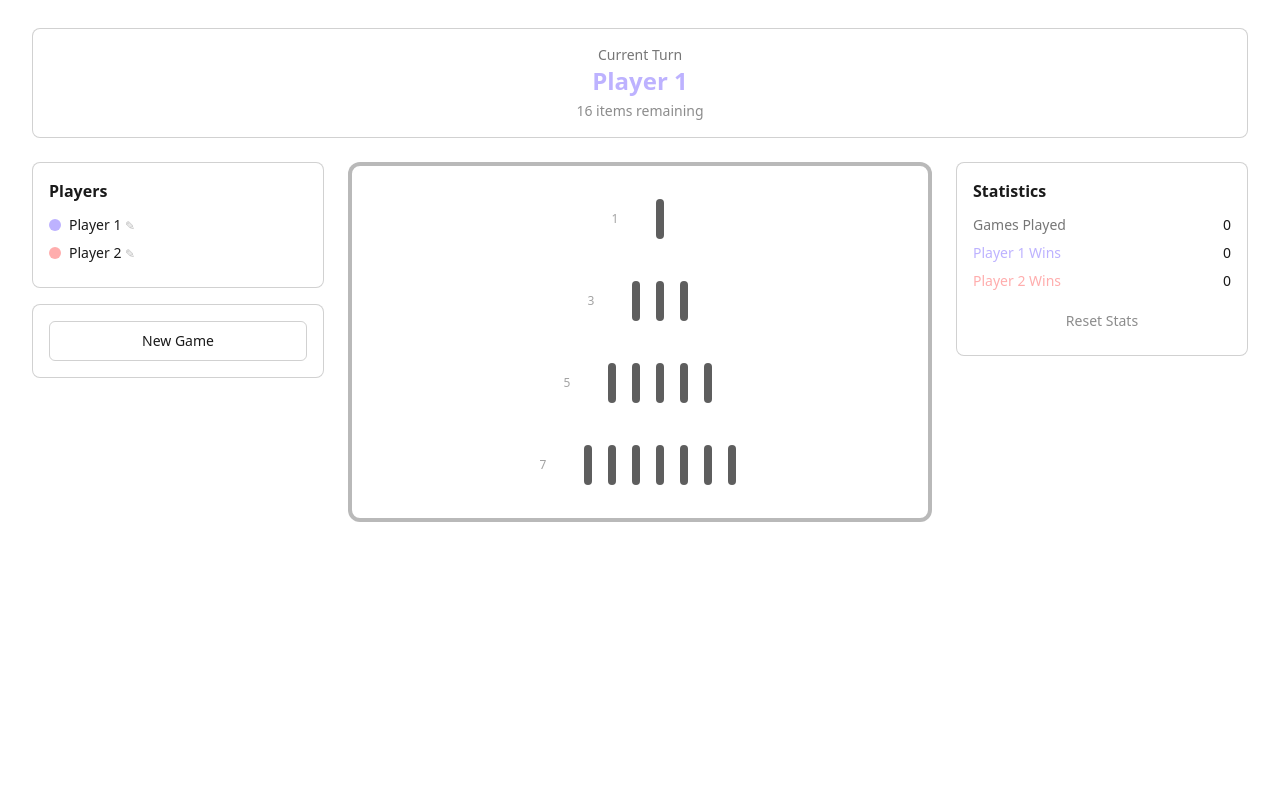
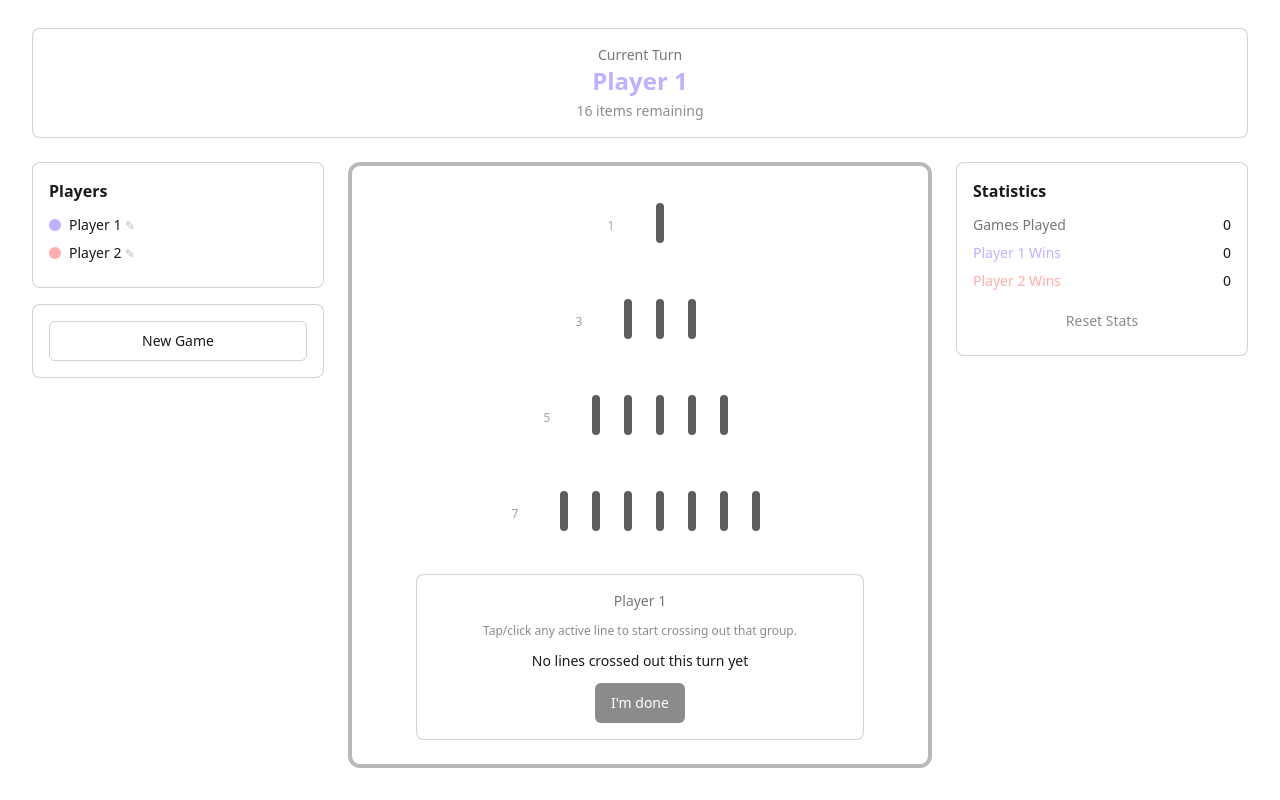
Before and after one commit to bzadeh9/pen-and-paper-games, a Next.js app in the folder apps/web/: page /games/nim in a window 1280 px wide. Shown: the part 863-1663 px from the top of the page. Before the commit the page ends 1417 px from the top, so only its background shows below. Built offline with nearby package versions, Linux system fonts and the light colour scheme.

Commit message:
Update Nim board for interactive crossing and turn completion
Agent-Logs-Url: https://github.com/bzadeh9/pen-and-paper-games/sessions/73364c4d-4737-4a0b-b8ea-6035fd0ad5c9

Co-authored-by: bzadeh9 <231005142+bzadeh9@users.noreply.github.com>

```diff
--- a/apps/web/components/game/nim/board.tsx
+++ b/apps/web/components/game/nim/board.tsx
@@ -3,10 +3,6 @@
 import React, { useCallback, useState } from 'react';
 import type { GameState } from '@/lib/games/nim/types';
 import { Button } from '@/components/ui/button';
-import {
-  getFirstValidSegmentStart,
-  getValidSegmentStarts,
-} from '@/lib/games/nim/segments';
 
 interface BoardProps {
   gameState: GameState;
@@ -21,93 +17,94 @@ const LINE_FOCUS_CLASSES =
   'focus-visible:outline-none focus-visible:ring-2 focus-visible:ring-foreground/50 focus-visible:ring-offset-1';
 
 export function Board({ gameState, onMove, player1Name, player2Name }: BoardProps) {
-  const [selectedRow, setSelectedRow] = useState<number | null>(null);
-  const [removeCount, setRemoveCount] = useState<number>(1);
-  const [removeStart, setRemoveStart] = useState<number>(0);
+  const [activeRow, setActiveRow] = useState<number | null>(null);
+  const [activeGroupEnd, setActiveGroupEnd] = useState<number | null>(null);
+  const [removeStart, setRemoveStart] = useState<number | null>(null);
+  const [removeCount, setRemoveCount] = useState<number>(0);
+  const [selectionBase, setSelectionBase] = useState<boolean[][] | null>(null);
 
   const isPlaying = gameState.status === 'playing';
 
-  const handleRowSelect = useCallback(
-    (rowIndex: number) => {
-      if (!isPlaying) return;
-      if (gameState.rows[rowIndex] === 0) return;
-      setSelectedRow(rowIndex);
-      const nextCount = Math.min(removeCount, gameState.rows[rowIndex]);
-      const nextStart = getFirstValidSegmentStart(gameState.rowStates[rowIndex], nextCount) ?? 0;
-      setRemoveCount(nextCount);
-      setRemoveStart(nextStart);
-    },
-    [isPlaying, gameState.rows, gameState.rowStates, removeCount]
-  );
+  const clearTurnSelection = useCallback(() => {
+    setActiveRow(null);
+    setActiveGroupEnd(null);
+    setRemoveStart(null);
+    setRemoveCount(0);
+    setSelectionBase(null);
+  }, []);
 
-  const validSegmentStarts =
-    selectedRow === null
-      ? []
-      : getValidSegmentStarts(gameState.rowStates[selectedRow], removeCount);
+  const isSelectionActive =
+    isPlaying &&
+    activeRow !== null &&
+    removeStart !== null &&
+    activeGroupEnd !== null &&
+    selectionBase === gameState.rowStates;
+  const selectedRow = isSelectionActive ? activeRow : null;
+  const selectedStart = isSelectionActive ? removeStart : null;
+  const selectedGroupEnd = isSelectionActive ? activeGroupEnd : null;
+  const selectedCount = isSelectionActive ? removeCount : 0;
 
-  const handleRemove = useCallback(() => {
-    if (!isPlaying || selectedRow === null) return;
-    const rowRemaining = gameState.rows[selectedRow];
-    if (rowRemaining <= 0) return;
-    const count = Math.min(removeCount, rowRemaining);
-    const startIndex = validSegmentStarts.includes(removeStart)
-      ? removeStart
-      : validSegmentStarts[0];
-    if (startIndex === undefined) return;
-    onMove(selectedRow, count, startIndex);
-    setSelectedRow(null);
-    setRemoveCount(1);
-    setRemoveStart(0);
-  }, [isPlaying, selectedRow, gameState.rows, removeCount, removeStart, onMove, validSegmentStarts]);
+  const getGroupEnd = useCallback((row: boolean[], startIndex: number): number => {
+    let end = startIndex;
+    while (end + 1 < row.length && row[end + 1]) {
+      end += 1;
+    }
+    return end;
+  }, []);
 
-  const moveSegmentSelection = useCallback(
-    (direction: -1 | 1) => {
-      if (validSegmentStarts.length === 0) return;
-      const currentIndex = validSegmentStarts.indexOf(removeStart);
-      if (currentIndex < 0) {
-        setRemoveStart(validSegmentStarts[0]);
+  const getNextSelectableIndex = useCallback((): number | null => {
+    if (selectedRow === null || selectedStart === null || selectedGroupEnd === null) {
+      return null;
+    }
+    const nextIndex = selectedStart + selectedCount;
+    if (nextIndex > selectedGroupEnd) return null;
+    return gameState.rowStates[selectedRow][nextIndex] ? nextIndex : null;
+  }, [selectedRow, selectedGroupEnd, selectedCount, selectedStart, gameState.rowStates]);
+
+  const handleLineCrossOut = useCallback(
+    (rowIndex: number, lineIndex: number) => {
+      if (!isPlaying || !gameState.rowStates[rowIndex][lineIndex]) return;
+
+      if (selectedRow === null) {
+        const groupEnd = getGroupEnd(gameState.rowStates[rowIndex], lineIndex);
+        setActiveRow(rowIndex);
+        setActiveGroupEnd(groupEnd);
+        setRemoveStart(lineIndex);
+        setRemoveCount(1);
+        setSelectionBase(gameState.rowStates);
         return;
       }
-      const nextIndex = Math.min(
-        validSegmentStarts.length - 1,
-        Math.max(0, currentIndex + direction)
-      );
-      setRemoveStart(validSegmentStarts[nextIndex]);
+
+      const nextIndex = getNextSelectableIndex();
+      if (rowIndex !== selectedRow || nextIndex === null || lineIndex !== nextIndex) return;
+      setRemoveCount((count) => count + 1);
     },
-    [validSegmentStarts, removeStart]
-  );
-
-  const getSegmentStartForLine = useCallback(
-    (lineIndex: number): number | null => {
-      if (selectedRow === null) return null;
-      const starts = getValidSegmentStarts(
-        gameState.rowStates[selectedRow],
-        removeCount
-      );
-      const containingStarts = starts.filter(
-        (start) => lineIndex >= start && lineIndex < start + removeCount
-      );
-
-      if (containingStarts.length === 0) return starts[0] ?? null;
-
-      return containingStarts.reduce((best, current) => {
-        const bestCenter = best + (removeCount - 1) / 2;
-        const currentCenter = current + (removeCount - 1) / 2;
-        return Math.abs(currentCenter - lineIndex) < Math.abs(bestCenter - lineIndex)
-          ? current
-          : best;
-      }, containingStarts[0]);
-    },
-    [selectedRow, gameState.rowStates, removeCount]
+    [
+      isPlaying,
+      gameState.rowStates,
+      selectedRow,
+      getGroupEnd,
+      getNextSelectableIndex,
+    ]
   );
 
   const currentPlayerName =
     gameState.currentPlayer === 1 ? player1Name : player2Name;
 
+  const nextSelectableIndex = getNextSelectableIndex();
+
+  const handleDone = useCallback(() => {
+    if (!isPlaying || selectedRow === null || selectedStart === null || selectedCount < 1) return;
+    onMove(selectedRow, selectedCount, selectedStart);
+    clearTurnSelection();
+  }, [isPlaying, selectedRow, selectedStart, selectedCount, onMove, clearTurnSelection]);
+
   return (
     <div className="flex flex-col items-center gap-6 p-4 md:p-6">
       {gameState.rows.map((rowCount, rowIndex) => {
         const isSelectedRow = selectedRow === rowIndex;
+        const isRowInteractable =
+          isPlaying && rowCount > 0 && (selectedRow === null || isSelectedRow);
         const rowClasses = ['flex', ROW_GAP_CLASSES, 'justify-center'].join(' ');
 
         return (
@@ -119,34 +116,28 @@ export function Board({ gameState, onMove, player1Name, player2Name }: BoardProp
               {rowCount}
             </span>
             <div
-              onClick={() => handleRowSelect(rowIndex)}
-              onKeyDown={(e) => {
-                if (e.target !== e.currentTarget) return;
-                if (!isPlaying || rowCount === 0) return;
-                if (e.key === 'Enter' || e.key === ' ') {
-                  e.preventDefault();
-                  handleRowSelect(rowIndex);
-                }
-              }}
-              role="button"
-              tabIndex={isPlaying && rowCount > 0 ? 0 : -1}
-              aria-disabled={!isPlaying || rowCount === 0}
+              role="group"
               className={`${rowClasses} rounded-lg border px-3 py-2 transition-colors ${
                 isSelectedRow
                   ? gameState.currentPlayer === 1
                     ? 'border-periwinkle bg-periwinkle/10'
                     : 'border-powder-blush bg-powder-blush/10'
                   : 'border-transparent hover:border-foreground/20'
-              } ${isPlaying && rowCount > 0 ? 'cursor-pointer' : 'cursor-default opacity-60'}`}
-              aria-label={`Select row ${rowIndex + 1} with ${rowCount} lines`}
+              } ${isRowInteractable ? 'cursor-pointer' : 'cursor-default opacity-60'}`}
+              aria-label={`Row ${rowIndex + 1} with ${rowCount} lines${isSelectedRow ? ', active group selected' : ''}`}
             >
               {gameState.rowStates[rowIndex].map((isActive, itemIndex) => {
                 const isPreviewedSegment =
                   isSelectedRow &&
-                  isActive &&
-                  removeStart >= 0 &&
-                  itemIndex >= removeStart &&
-                  itemIndex < removeStart + removeCount;
+                  selectedStart !== null &&
+                  itemIndex >= selectedStart &&
+                  itemIndex < selectedStart + selectedCount;
+                const isWithinActiveGroup =
+                  isSelectedRow &&
+                  selectedStart !== null &&
+                  selectedGroupEnd !== null &&
+                  itemIndex >= selectedStart &&
+                  itemIndex <= selectedGroupEnd;
                 const lineColorClass = !isActive
                   ? 'bg-foreground/20'
                   : isPreviewedSegment
@@ -154,15 +145,15 @@ export function Board({ gameState, onMove, player1Name, player2Name }: BoardProp
                       ? 'bg-periwinkle'
                       : 'bg-powder-blush'
                     : 'bg-foreground/70';
-                const isSelectableLine =
-                  isSelectedRow &&
-                  isActive &&
-                  validSegmentStarts.some(
-                    (start) =>
-                      itemIndex >= start && itemIndex < start + removeCount
-                  );
+                const isSelectableLine = isPlaying && isActive && (
+                  selectedRow === null ||
+                  (isSelectedRow && nextSelectableIndex !== null && itemIndex === nextSelectableIndex)
+                );
+                const activeGroupClass = isWithinActiveGroup && !isPreviewedSegment
+                  ? 'ring-1 ring-foreground/20'
+                  : '';
 
-                if (isSelectableLine && isPlaying) {
+                if (isSelectableLine) {
                   return (
                     <button
                       key={itemIndex}
@@ -170,24 +161,12 @@ export function Board({ gameState, onMove, player1Name, player2Name }: BoardProp
                       className={`rounded px-1 py-1 ${LINE_FOCUS_CLASSES}`}
                       onClick={(event) => {
                         event.stopPropagation();
-                        const nextStart = getSegmentStartForLine(itemIndex);
-                        if (nextStart !== null) {
-                          setRemoveStart(nextStart);
-                        }
+                        handleLineCrossOut(rowIndex, itemIndex);
                       }}
-                      onKeyDown={(event) => {
-                        if (event.key === 'ArrowLeft') {
-                          event.preventDefault();
-                          moveSegmentSelection(-1);
-                        } else if (event.key === 'ArrowRight') {
-                          event.preventDefault();
-                          moveSegmentSelection(1);
-                        }
-                      }}
-                      aria-label={`Select segment using line ${itemIndex + 1}`}
+                      aria-label={`Cross out line ${itemIndex + 1} in row ${rowIndex + 1}`}
                     >
                       <span
-                        className={`${LINE_SIZE_CLASSES} inline-block rounded-full ${lineColorClass}`}
+                        className={`${LINE_SIZE_CLASSES} inline-block rounded-full ${lineColorClass} ${activeGroupClass}`}
                         aria-hidden="true"
                       />
                     </button>
@@ -197,7 +176,7 @@ export function Board({ gameState, onMove, player1Name, player2Name }: BoardProp
                 return (
                   <span
                     key={itemIndex}
-                    className={`${LINE_SIZE_CLASSES} inline-block rounded-full ${lineColorClass}`}
+                    className={`${LINE_SIZE_CLASSES} inline-block rounded-full ${lineColorClass} ${activeGroupClass}`}
                     aria-hidden="true"
                   />
                 );
@@ -207,68 +186,33 @@ export function Board({ gameState, onMove, player1Name, player2Name }: BoardProp
         );
       })}
 
-      {isPlaying && selectedRow !== null && gameState.rows[selectedRow] > 0 && (
+      {isPlaying && (
         <div className="w-full max-w-md rounded-lg border border-foreground/20 bg-background p-3 md:p-4">
           <p className="mb-3 text-center text-sm text-foreground/60">
-            {currentPlayerName}: row {selectedRow + 1}
+            {currentPlayerName}
           </p>
           <p className="mb-3 text-center text-xs text-foreground/50">
-            Tap a line in the selected row to choose where this segment starts.
+            {selectedRow === null
+              ? 'Tap/click any active line to start crossing out that group.'
+              : `Keep crossing out subsequent lines in row ${selectedRow + 1}, then end your turn.`}
           </p>
-          <div className="flex items-center justify-center gap-3">
+          <div
+            className="mb-3 text-center text-sm font-medium"
+            aria-live="polite"
+            aria-atomic="true"
+          >
+            {selectedCount > 0 && selectedRow !== null
+              ? `Crossed out ${selectedCount} line${selectedCount === 1 ? '' : 's'} in row ${selectedRow + 1}`
+              : 'No lines crossed out this turn yet'}
+          </div>
+          <div className="flex items-center justify-center">
             <Button
               type="button"
-              variant="outline"
-              size="sm"
-              onClick={() => {
-                const nextCount = Math.max(1, removeCount - 1);
-                setRemoveCount(nextCount);
-                const nextStart =
-                  getFirstValidSegmentStart(
-                    gameState.rowStates[selectedRow],
-                    nextCount
-                  ) ?? 0;
-                setRemoveStart(nextStart);
-              }}
-              disabled={removeCount === 1}
-              aria-label="Remove one fewer line"
+              onClick={handleDone}
+              disabled={selectedCount < 1}
+              aria-label="I'm done with my turn"
             >
-              −
-            </Button>
-            <span
-              className="min-w-24 text-center text-sm font-medium"
-              aria-live="polite"
-              aria-atomic="true"
-            >
-              Cross Out {removeCount}
-            </span>
-            <Button
-              type="button"
-              variant="outline"
-              size="sm"
-              onClick={() => {
-                const nextCount = Math.min(gameState.rows[selectedRow], removeCount + 1);
-                setRemoveCount(nextCount);
-                const nextStart =
-                  getFirstValidSegmentStart(
-                    gameState.rowStates[selectedRow],
-                    nextCount
-                  ) ?? 0;
-                setRemoveStart(nextStart);
-              }}
-              disabled={removeCount === gameState.rows[selectedRow]}
-              aria-label="Remove one more line"
-            >
-              +
-            </Button>
-            <Button
-              type="button"
-              size="sm"
-              onClick={handleRemove}
-              disabled={!validSegmentStarts.includes(removeStart)}
-              aria-label={`Confirm crossing out ${removeCount} lines from row ${selectedRow + 1}`}
-            >
-              Cross Out
+              I&apos;m done
             </Button>
           </div>
         </div>
```
Also changed, not shown: apps/web/app/games/nim/page.tsx (+3 -4 lines), 1 other file (tests, documents, lock files or other folders).
